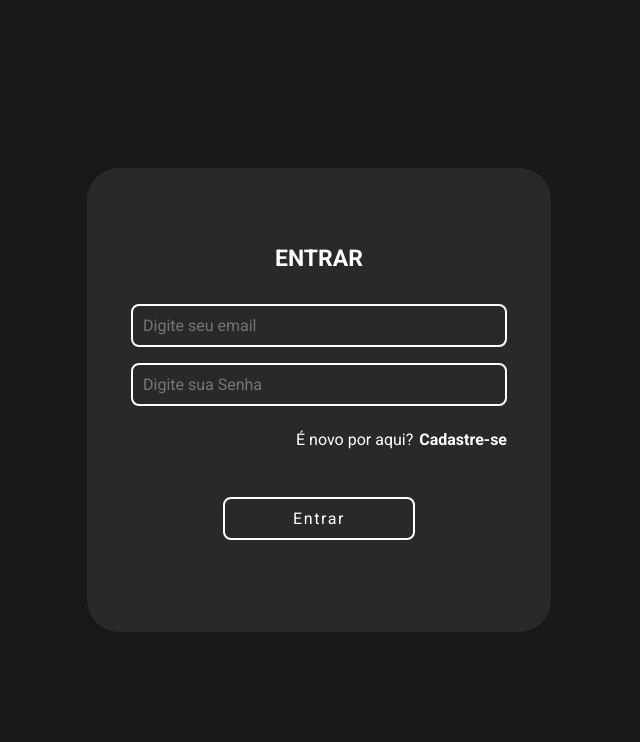
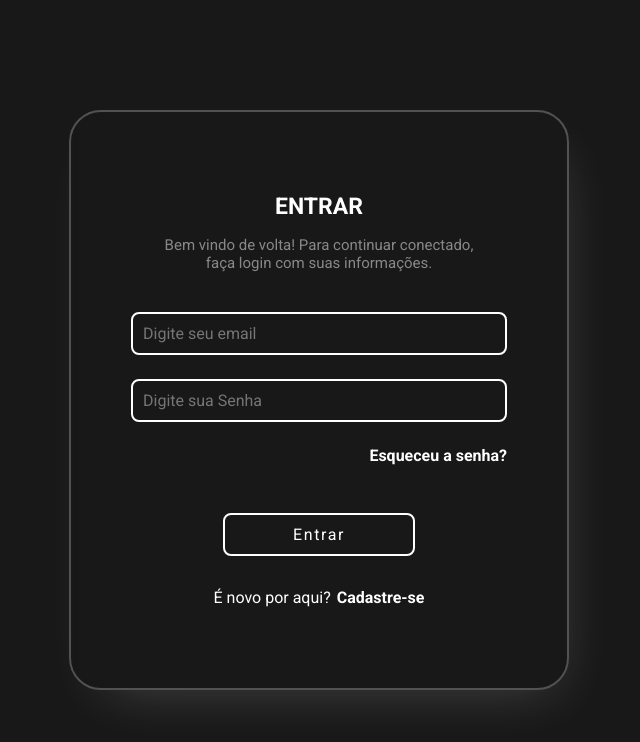
Before and after one commit to eduardofranco572/Real-Time-Chat, a React (Vite) app: page /login in a window 1280 px wide. Shown: the top 742 px of the page, without its empty margins (321-961 px from the left). Built offline with nearby package versions, Linux system fonts and the light colour scheme; no server answers.

Commit message:
Ajuste visuais no login e no upload do chat

```diff
--- a/src/assets/css/login.css
+++ b/src/assets/css/login.css
@@ -3,19 +3,19 @@ body.swal2-shown:not(.swal2-no-backdrop):not(.swal2-toast-shown) {
 }
 
 .conteinerCadastrar, .conteinerLogar{
+    height: 34rem;
+    width: 29rem;
     display: flex;
     flex-direction: column;
+    justify-content: center;
     align-items: center;
-    height: 27rem;
-    width: 27rem;
-    background-color: var(--color-container-clear);
     border-radius: 2rem;
     padding: 1rem;
-}
-
-.conteinerCadastrar{
-    height: 37rem;
-    width: 29rem;
+    border: 2px solid rgba(255, 255, 255, .25);
+    backdrop-filter: blur(5px);
+    -webkit-box-shadow: 11px 22px 57px -26px rgb(255 255 255 / 22%);
+    -moz-box-shadow: 11px 22px 57px -26px rgb(255 255 255 / 22%);
+    box-shadow: 11px 22px 57px -26px rgb(255 255 255 / 22%);
 }
 
 .formLogin{
@@ -34,22 +34,38 @@ body.swal2-shown:not(.swal2-no-backdrop):not(.swal2-toast-shown) {
     text-transform: uppercase;
 }
 
+.subtitleFormLogin{
+    font-size: 15px;
+    color: var(--color-subtitle);
+    max-width: 20rem;
+    text-align: center;
+    margin-bottom: 1rem;
+}
+
 .inputinfos{
     width: 22rem;
     padding: 10px;
     border-radius: 0.5rem;
     border: 2px solid white;
-    margin-top: 1rem;
+    margin-top: 1.5rem;
     background-color: transparent;
     font-size: 16px;
 }
 
-.cadastro{
+.recuperaSenha {
     display: flex;
     width: 100%;
     justify-content: end;
     align-items: center;
     margin-top: 1.5rem;
+}
+
+.cadastro {
+    display: flex;
+    width: 100%;
+    justify-content: center;
+    align-items: center;
+    margin-top: 1rem;
 }
 
 input:focus {
--- a/src/assets/css/status.css
+++ b/src/assets/css/status.css
@@ -124,8 +124,8 @@
 }
 
 .statusUploader {
-    width: 45rem;
-    height: 38rem;
+    width: 50%;
+    height: 80%;
     display: flex;
     flex-direction: column;
     align-items: center;
@@ -148,7 +148,13 @@
     flex-direction: column;
 }
 
-.mediaPreview video, .mediaPreview img{
+.mediaPreview img{
+    height: 80%;
+    max-width: 100%;
+    border-radius: 0.5rem;
+}
+
+.mediaPreview video{
     height: 100%;
     max-width: 100%;
     border-radius: 0.5rem;
@@ -174,7 +180,7 @@
 }
 
 .btnPostar button{
-    margin-top: 2rem;
+    margin-top: 1rem;
     background: transparent;
     border: 2px solid white;
     border-radius: 0.5rem;
--- a/src/components/chat/ChatDocsUploader.tsx
+++ b/src/components/chat/ChatDocsUploader.tsx
@@ -13,11 +13,11 @@ const ChatDocsUploader: React.FC<ChatDocsUploaderProps> = ({ onSendMedia, onClos
   const [selectedFile, setSelectedFile] = useState<File | null>(null);
   const [caption, setCaption] = useState<string>('');
   const inputRef = useRef<HTMLInputElement>(null);
-  const hasAutoClicked = useRef<boolean>(false);
+  const autoClickedRef = useRef<boolean>(false);
 
   useEffect(() => {
-    if (!selectedFile && inputRef.current && !hasAutoClicked.current) {
-      hasAutoClicked.current = true;
+    if (!selectedFile && inputRef.current && !autoClickedRef.current) {
+      autoClickedRef.current = true;
       inputRef.current.click();
     }
   }, [selectedFile]);
@@ -40,6 +40,16 @@ const ChatDocsUploader: React.FC<ChatDocsUploaderProps> = ({ onSendMedia, onClos
   };
 
   return (
+    <>
+      <input
+        type="file"
+        accept=".pdf, .doc, .docx, .txt"
+        ref={inputRef}
+        style={{ display: 'none' }}
+        onChange={handleFileChange}
+      />
+
+      {selectedFile && (
         <div className="statusUploaderOverlay">
           <div className="statusUploader">
             <div className="BtnCloseSU">
@@ -47,15 +57,6 @@ const ChatDocsUploader: React.FC<ChatDocsUploaderProps> = ({ onSendMedia, onClos
                 <IoMdClose />
               </button>
             </div>
-        <input
-          type="file"
-          accept=".pdf, .doc, .docx, .txt"
-          ref={inputRef}
-          style={{ display: 'none' }}
-          onChange={handleFileChange}
-        />
-        {selectedFile && (
-          <>
             <div className="mediaPreview">
               <img className='docsImg' src={docs} alt="Pré-visualização do documento" />
               <h1>{selectedFile.name}</h1>
@@ -72,10 +73,10 @@ const ChatDocsUploader: React.FC<ChatDocsUploaderProps> = ({ onSendMedia, onClos
             <div className="btnPostar">
               <button onClick={handleSend}>Enviar</button>
             </div>
-          </>
-        )}
           </div>
         </div>
+      )}
+    </>
   );
 };
 
--- a/src/components/chat/ChatMediaUploader.tsx
+++ b/src/components/chat/ChatMediaUploader.tsx
@@ -10,11 +10,11 @@ const ChatMediaUploader: React.FC<ChatMediaUploaderProps> = ({ onSendMedia, onCl
   const [selectedFile, setSelectedFile] = useState<File | null>(null);
   const [caption, setCaption] = useState<string>('');
   const inputRef = useRef<HTMLInputElement>(null);
-  const hasAutoClicked = useRef<boolean>(false);
+  const autoClickedRef = useRef<boolean>(false);
 
   useEffect(() => {
-    if (!selectedFile && inputRef.current && !hasAutoClicked.current) {
-      hasAutoClicked.current = true;
+    if (!selectedFile && inputRef.current && !autoClickedRef.current) {
+      autoClickedRef.current = true;
       inputRef.current.click();
     }
   }, [selectedFile]);
@@ -37,6 +37,16 @@ const ChatMediaUploader: React.FC<ChatMediaUploaderProps> = ({ onSendMedia, onCl
   };
 
   return (
+    <>
+      <input
+        type="file"
+        accept="image/*,video/*"
+        ref={inputRef}
+        style={{ display: 'none' }}
+        onChange={handleFileChange}
+      />
+
+      {selectedFile && (
         <div className="statusUploaderOverlay">
           <div className="statusUploader">
             <div className="BtnCloseSU">
@@ -44,15 +54,6 @@ const ChatMediaUploader: React.FC<ChatMediaUploaderProps> = ({ onSendMedia, onCl
                 <IoMdClose />
               </button>
             </div>
-        <input
-          type="file"
-          accept="image/*,video/*"
-          ref={inputRef}
-          style={{ display: 'none' }}
-          onChange={handleFileChange}
-        />
-        {selectedFile && (
-          <>
             <div className="mediaPreview">
               {selectedFile.type.startsWith('video/') ? (
                 <video controls src={URL.createObjectURL(selectedFile)} />
@@ -72,10 +73,10 @@ const ChatMediaUploader: React.FC<ChatMediaUploaderProps> = ({ onSendMedia, onCl
             <div className="btnPostar">
               <button onClick={handleSend}>Enviar</button>
             </div>
-          </>
-        )}
           </div>
         </div>
+      )}
+    </>
   );
 };
 
--- /dev/null
+++ b/src/hooks/chatHooks/useChatHandlers.tsx
@@ -0,0 +1,118 @@
+import { useState } from 'react';
+
+interface SendMessageParams {
+  idUser: number;
+  selectedContactId: number;
+  message: string;
+  replyingMessage: any;
+  setMessage: (text: string) => void;
+  setReplyingMessage: (msg: any) => void;
+}
+
+interface SendMediaParams {
+  idUser: number;
+  selectedContactId: number;
+  file: File;
+  caption: string;
+}
+
+interface SendDocsParams {
+  idUser: number;
+  selectedContactId: number;
+  file: File;
+  caption: string;
+}
+
+export const useChatHandlers = () => {
+
+  const handleSendMessage = async ({
+    idUser,
+    selectedContactId,
+    message,
+    replyingMessage,
+    setMessage,
+    setReplyingMessage,
+  }: SendMessageParams): Promise<void> => {
+    if (!message.trim()) return;
+
+    try {
+      const response = await fetch('http://localhost:3000/api/chat/salvarMensagem', {
+        method: 'POST',
+        headers: { 'Content-Type': 'application/json' },
+        body: JSON.stringify({
+          idUser,
+          idContato: selectedContactId,
+          message,
+          replyTo: replyingMessage ? replyingMessage.id : null,
+        }),
+      });
+
+      const result = await response.json();
+      if (result.message === 'Mensagem enviada com sucesso') {
+        setMessage('');
+        setReplyingMessage(null);
+      }
+    } catch (error) {
+      console.error('Erro ao enviar a mensagem:', error);
+    }
+  };
+
+  const handleSendMedia = async ({
+    idUser,
+    selectedContactId,
+    file,
+    caption,
+  }: SendMediaParams): Promise<void> => {
+    const formData = new FormData();
+    formData.append('idUser', idUser.toString());
+    formData.append('idContato', selectedContactId.toString());
+    formData.append('message', caption);
+    formData.append('legenda', caption);
+    formData.append('mediaChat', file);
+
+    try {
+      const response = await fetch('http://localhost:3000/api/chat/salvarMensagemMedia', {
+        method: 'POST',
+        body: formData,
+      });
+
+      const result = await response.json();
+      if (!response.ok) {
+        alert('Erro ao enviar mensagem: ' + (result.error || 'Erro desconhecido'));
+      }
+    } catch (error) {
+      console.error('Erro ao enviar mídia:', error);
+    }
+  };
+
+  const handleSendDocs = async ({
+    idUser,
+    selectedContactId,
+    file,
+    caption,
+  }: SendDocsParams): Promise<void> => {
+    const formData = new FormData();
+    formData.append('mediaChat', file);
+    formData.append('legenda', caption);
+    formData.append('idUser', idUser.toString());
+    formData.append('idContato', selectedContactId.toString());
+    formData.append('message', caption);
+    formData.append('nomeDocs', file.name);
+
+    try {
+      const response = await fetch('http://localhost:3000/api/chat/salvarDocument', {
+        method: 'POST',
+        body: formData,
+      });
+
+      if (!response.ok) {
+        const result = await response.json();
+        alert('Erro ao enviar documento: ' + (result.error || 'Erro desconhecido'));
+      }
+    } catch (error) {
+      console.error('Erro ao enviar documento:', error);
+    }
+  };
+
+  return { handleSendMessage, handleSendMedia, handleSendDocs };
+};
--- a/src/pages/cadastrar.tsx
+++ b/src/pages/cadastrar.tsx
@@ -242,6 +242,10 @@ function CadastroForm() {
             onBlur={validaSenha}
           />
 
+          <div className="button">
+            <input type="submit" value="Cadastrar" disabled={!isEmailValid || !isSenhaValid} />
+          </div>
+
           <div className="cadastro">
             <p>Já possui uma conta?</p>
             <div className="buttoncadastro">
@@ -250,9 +254,6 @@ function CadastroForm() {
               <Routes>
                 <Route path='/login' element={<LoginForm/>}/>
               </Routes>
-          </div>
-          <div className="button">
-          <input type="submit" value="Cadastrar" disabled={!isEmailValid || !isSenhaValid} />
           </div>
         </form>
 
--- a/src/pages/login.tsx
+++ b/src/pages/login.tsx
@@ -86,6 +86,7 @@ function LoginForm() {
         <form className="formLogin" encType="multipart/form-data" method="post" action="" onSubmit={handleSubmit}
         >
             <h1 className='titleForm'>Entrar</h1>
+            <p className='subtitleFormLogin'>Bem vindo de volta! Para continuar conectado, faça login com suas informações.</p>
             <input
                 className="inputinfos"
                 type="email"
@@ -104,6 +105,17 @@ function LoginForm() {
                 onChange={(e) => setSenha(e.target.value)}
                 required
             />
+
+            <div className="recuperaSenha">
+                <div className="buttoncadastro">
+                    <button>Esqueceu a senha?</button>
+                </div>
+            </div>
+
+            <div className="button">
+                <input type="submit" value="Entrar" />
+            </div>
+
             <div className="cadastro">
                 <p> É novo por aqui?</p>
                 <div className="buttoncadastro">
@@ -112,9 +124,6 @@ function LoginForm() {
                 <Routes>
                     <Route path='/cadastrar' element={<CadastroForm/>}/>
                 </Routes>
-            </div>
-            <div className="button">
-                <input type="submit" value="Entrar" />
             </div>
         </form>
 
```
Also changed, not shown: src/components/chat/Chat.tsx (+24 -70 lines). Lines whose indentation alone changed are shown as unchanged.
